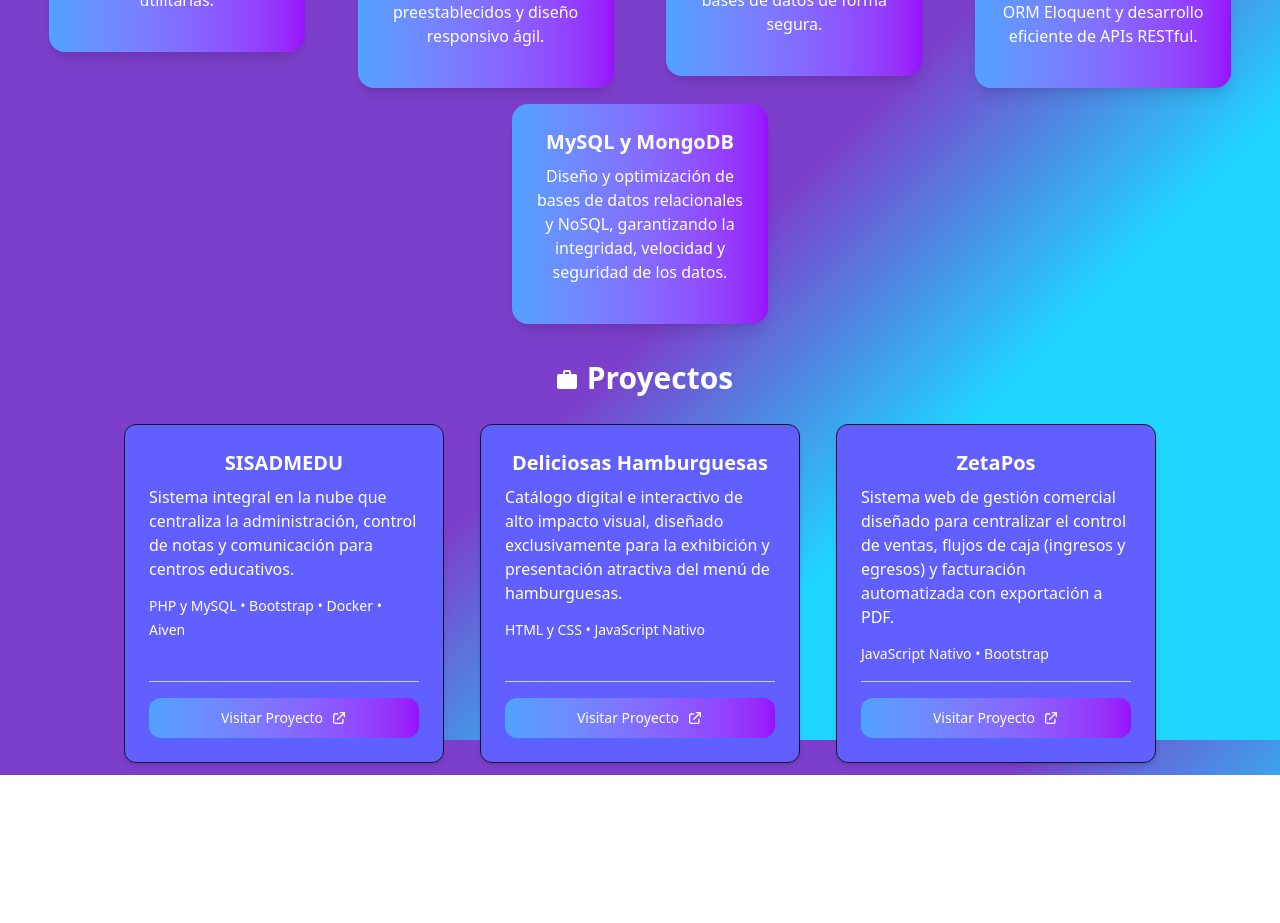
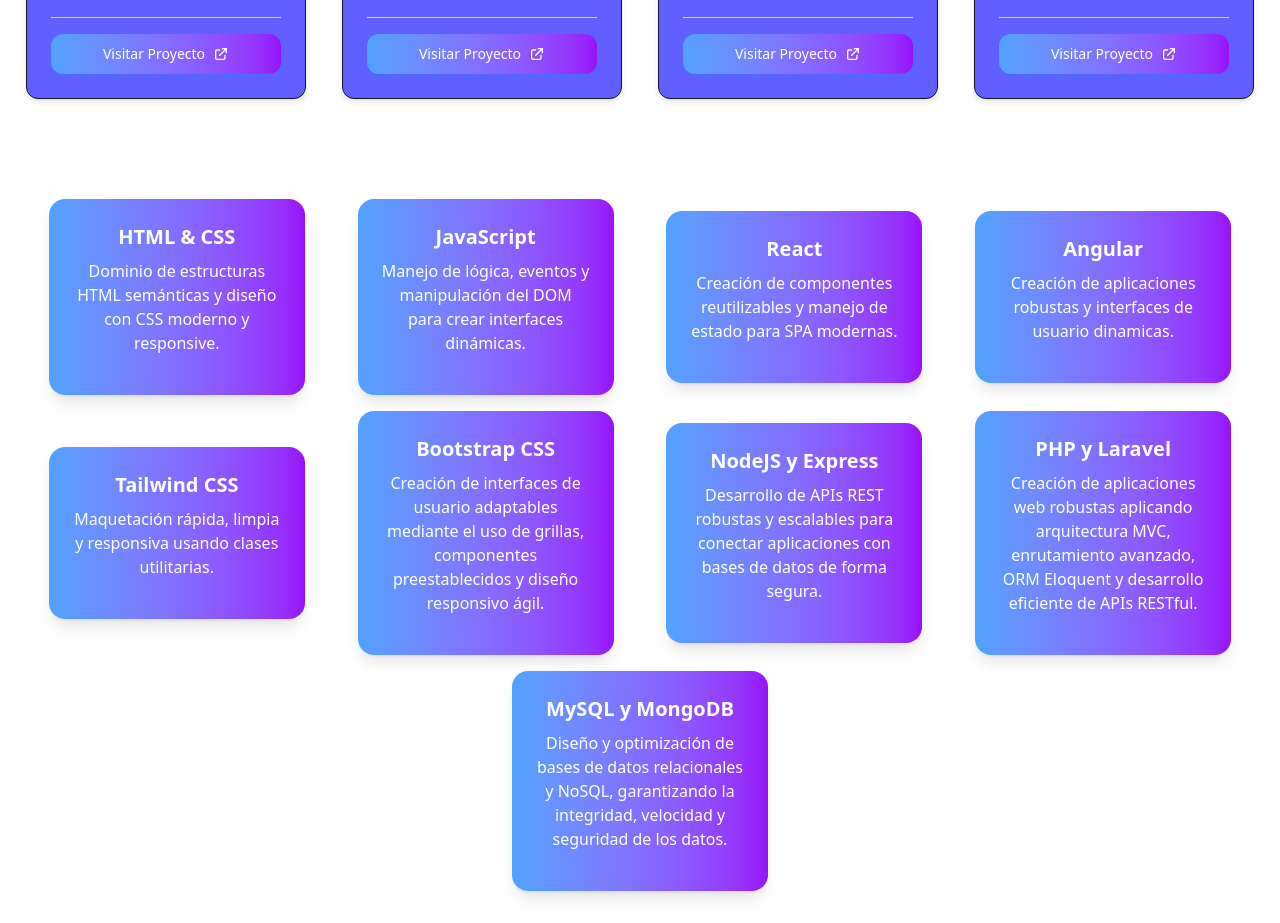
Before and after one commit to sebas-zapata/proyecto-tailwind-react, a React (Vite) app: page / in a window 1280 px wide. Shown: the part 860-1783 px from the top of the page. Before the commit the page ends 1635 px from the top, so only its background shows below. Built offline with nearby package versions, Linux system fonts and the light colour scheme.

Commit message:
Se desarrollaron nueva funcionalidades al sistema

```diff
--- a/src/App.jsx
+++ b/src/App.jsx
@@ -23,7 +23,43 @@
           descripcion="Desarrollo de software a la medida para negocios. Transformamos necesidades complejas en aplicaciones web eficientes, escalables y diseñadas para optimizar sus procesos de negocio."
         />
         <section>
-          <div id="habilidades" className="container-400 m-auto  px-1 py-1 flex justify-center">
+          <div id="proyectos" className="container-400 m-auto flex justify-center px-1 py-1">
+            < MdWork className="m-2 text-2xl text-white" />
+            <h1 className="text-3xl font-bold text-center text-white mb-3">Proyectos</h1>
+          </div>
+          <div className="p-3 flex justify-center flex-wrap gap-9">
+            <ProjectCard
+              title="SISADMEDU"
+              description="Sistema web que centraliza la administración, control de notas, asistencias y comunicación para centros educativos."
+              technologies="Laravel •  MySQL • Bootstrap • Docker • Aiven"
+              link="https://sisadmedu.onrender.com/sisadmedu"
+            />
+
+            <ProjectCard
+              title="Deliciosas Hamburguesas"
+              description="Catálogo digital e interactivo de alto impacto visual, diseñado exclusivamente para la exhibición y presentación atractiva del menú de hamburguesas."
+              technologies="HTML y CSS • JavaScript Nativo"
+              link="https://deliciosashamburguesas.netlify.app"
+            />
+
+            <ProjectCard
+              title="ZetaPos"
+              description="Sistema web de gestión comercial diseñado para centralizar el control de ventas, flujos de caja (ingresos y egresos) y facturación automatizada con exportación a PDF."
+              technologies="JavaScript Nativo • Bootstrap"
+              link="https://sistema-de-compras-snowy.vercel.app"
+            />
+
+            <ProjectCard
+              title="API Clima"
+              description="Aplicación web interactiva que permite consultar el pronóstico del clima en tiempo real de cualquier ciudad. Ofrece una interfaz intuitiva y dinámica, mostrando datos meteorológicos clave como temperatura actual, humedad, condiciones climáticas generales."
+              technologies="JavaScript Nativo • OpenWeather"
+              link="https://aplicacion-clima-api.netlify.app/"
+            />
+
+          </div>
+        </section>
+        <section>
+          <div id="habilidades" className="container-400 m-auto mt-7 px-1 py-1 flex justify-center">
             < FaTools className="text-white m-2 text-2xl" /> <h1 className="text-3xl text-center font-bold text-white"> Habilidades</h1>
           </div>
 
@@ -77,37 +113,6 @@
 
           </div>
         </section>
-
-
-        <section>
-          <div id="proyectos" className="container-400 m-auto flex justify-center px-1 py-1">
-            < MdWork className="m-2 text-2xl text-white" />
-            <h1 className="text-3xl font-bold text-center text-white mb-3">Proyectos</h1>
-          </div>
-          <div className="p-3 flex justify-center flex-wrap gap-9">
-            <ProjectCard
-              title="SISADMEDU"
-              description="Sistema integral en la nube que centraliza la administración, control de notas y comunicación para centros educativos."
-              technologies="PHP y MySQL • Bootstrap • Docker • Aiven"
-              link="https://sisadmedu.onrender.com/sisadmedu"
-            />
-
-            <ProjectCard
-              title="Deliciosas Hamburguesas"
-              description="Catálogo digital e interactivo de alto impacto visual, diseñado exclusivamente para la exhibición y presentación atractiva del menú de hamburguesas."
-              technologies="HTML y CSS • JavaScript Nativo"
-              link="https://deliciosashamburguesas.netlify.app"
-            />
-
-            <ProjectCard
-              title="ZetaPos"
-              description="Sistema web de gestión comercial diseñado para centralizar el control de ventas, flujos de caja (ingresos y egresos) y facturación automatizada con exportación a PDF."
-              technologies="JavaScript Nativo • Bootstrap"
-              link="https://sistema-de-compras-snowy.vercel.app"
-            />
-
-          </div>
-        </section>
         < WhatsAppButton />
         <Footer />
       </main>
--- a/src/components/Footer.jsx
+++ b/src/components/Footer.jsx
@@ -34,8 +34,7 @@
     <div className="bg-purple-800">
       <button
         onClick={scrollToTop}
-        // Aplicamos clases condicionales de Tailwind para la animación de aparición
-        className={`fixed bottom-6 right-6 bg-purple-600 text-white p-4 rounded-full shadow-xl hover:bg-purple-700 transition-all duration-300 md:hover:-translate-y-1 ${esVisible
+        className={`fixed bottom-6 right-6 bg-purple-600 text-white p-4 rounded-full shadow-xl hover:bg-purple-700 cursor-pointer transition-all duration-300 md:hover:-translate-y-1 ${esVisible
             ? "opacity-100 scale-100 pointer-events-auto"
             : "opacity-0 scale-75 pointer-events-none"
           }`}
--- a/src/components/ProjectCard.jsx
+++ b/src/components/ProjectCard.jsx
@@ -2,7 +2,7 @@
 
 const ProjectCard = ({ title, description, technologies, link }) => {
   return (
-      <div className="bg-indigo-500 p-6 rounded-xl border-1 border-solid hover:cursor-pointer border-gray-900 shadow-md transition-transform hover:scale-105 hover:shadow-xl duration-300 w-70 md:w-80 flex flex-col justify-between">
+    <div className="bg-indigo-500 p-6 rounded-xl border-1 border-solid hover:cursor-pointer border-gray-900 shadow-md transition-transform hover:scale-105 hover:shadow-xl duration-300 w-70 md:w-70 flex flex-col justify-between">
       <div>
         <h1 className="text-xl text-center font-bold text-white mb-2">
           {title}</h1>
--- a/src/components/WhatsAppButton.jsx
+++ b/src/components/WhatsAppButton.jsx
@@ -2,7 +2,7 @@
 import { FaWhatsapp } from 'react-icons/fa';
 
 const WhatsAppButton = () => {
-    const whatsappUrl = `https://wa.me/573148436917?text=Hola, estoy interesado en tus servicios.`;
+    const whatsappUrl = `https://wa.me/573052322981?text=Hola, estoy interesado en tus servicios.`;
     return (
         <a
             href={whatsappUrl}
@@ -10,13 +10,13 @@
             rel="noopener noreferrer"
             style={{
                 position: 'fixed',
-                bottom: '30px',
+                bottom: '10px',
                 left: '20px',
                 backgroundColor: '#25D366',
                 color: 'white',
                 borderRadius: '50%',
-                width: '60px',
-                height: '60px',
+                width: '55px',
+                height: '55px',
                 display: 'flex',
                 justifyContent: 'center',
                 alignItems: 'center',
@@ -27,7 +27,7 @@
             onMouseOver={(e) => (e.currentTarget.style.transform = 'scale(1.1)')}
             onMouseOut={(e) => (e.currentTarget.style.transform = 'scale(1)')}
         >
-            <FaWhatsapp size={40} />
+            <FaWhatsapp size={35} />
         </a>
 
     );
--- a/src/index.css
+++ b/src/index.css
@@ -1,12 +1,24 @@
 @import "tailwindcss";
+
+html {
+  scroll-behavior: smooth;
+}
 
 body {
   margin: 0;
   padding: 0;
-  background: linear-gradient(135deg, #7c3fcb 50%, #04d1ffe4 70%);
-  background-attachment: fixed;
+  min-height: 100vh;
 }
 
-html {
-  scroll-behavior: smooth;
+/* Creamos una capa fija que Chrome móvil sí puede renderizar sin fallos */
+body::before {
+  content: '';
+  position: fixed;
+  top: 0;
+  left: 0;
+  width: 100%;
+  height: 100vh; /* Se adapta dinámicamente a la pantalla del móvil */
+  background: linear-gradient(135deg, #7c3fcb 50%, #00829fe4 70%);
+  z-index: -1;   /* Se mantiene detrás de todo tu contenido y del footer */
+  pointer-events: none;
 }
```
Lines whose indentation alone changed are shown as unchanged.
